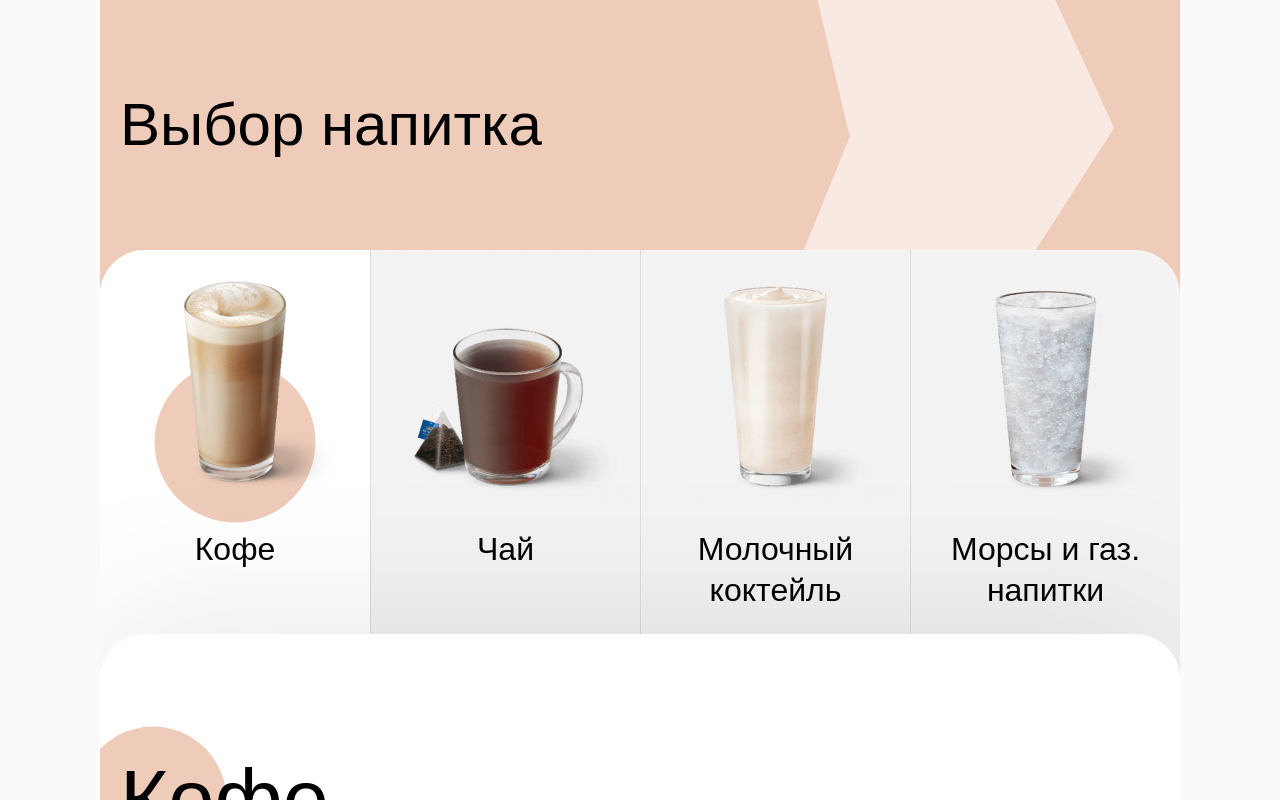
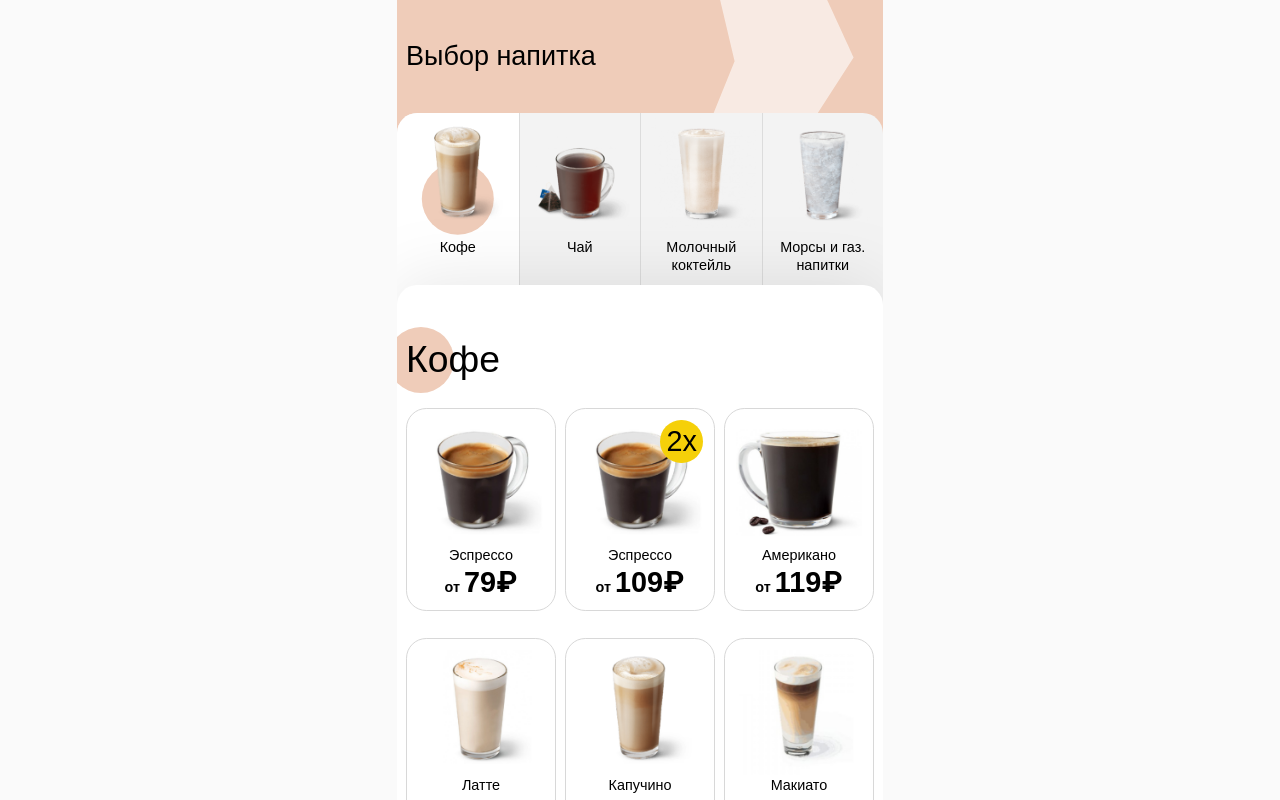
Before and after one commit to raamar/coffee, a SvelteKit app: page /select in a window 1280 px wide. Shown: the top 800 px of the page. Built offline with nearby package versions, Linux system fonts and the light colour scheme; a web font is replaced by a local one.

Commit message:
анимация айтемов

```diff
--- a/src/routes/select/Select_Product.svelte
+++ b/src/routes/select/Select_Product.svelte
@@ -2,16 +2,40 @@
 	import ProductCard from '$lib/components/Product_Card.svelte';
 	import config from '$lib/config';
 	import product_type from '$lib/stores/product_type';
+	import { product_types } from '$lib/config';
+	import { fly, scale } from 'svelte/transition';
+
+	let prev_index: number = -1;
+	let dir = false;
+
+	const get_offset_by_dir = (dir: boolean) => (dir ? '100%' : '-100%');
+
+	$: {
+		const current = Object.keys(product_types).indexOf($product_type);
+
+		dir = prev_index < current;
+		prev_index = current;
+	}
 </script>
 
 <section class="rounded-top">
-	<p class="title">{$product_type}</p>
+	{#key $product_type}
+		<div
+			class="item"
+			in:fly={{ x: get_offset_by_dir(dir) }}
+			out:fly={{ x: get_offset_by_dir(!dir) }}
+		>
+			<p class="title">{$product_type}</p>
 
-	<ul>
-		{#each config[$product_type] as item}
-			<ProductCard {item} />
-		{/each}
-	</ul>
+			<ul>
+				{#each config[$product_type] as item, index (`${$product_type}_${index}`)}
+					<div transition:scale|global={{ delay: index * 100 }}>
+						<ProductCard {item} />
+					</div>
+				{/each}
+			</ul>
+		</div>
+	{/key}
 </section>
 
 <style>
@@ -21,8 +45,15 @@
 		margin-top: -80px;
 		filter: drop-shadow(0px -10px 75px rgba(0, 0, 0, 0.09));
 		z-index: 3;
+		display: grid;
 	}
 
+	.item {
+		grid-column-start: 1;
+		grid-column-end: 2;
+		grid-row-start: 1;
+		grid-row-end: 2;
+	}
 	.title {
 		font-size: 83px;
 		line-height: 92px;
--- a/src/routes/styles.css
+++ b/src/routes/styles.css
@@ -26,6 +26,7 @@ body {
 	justify-content: center;
 	align-items: center;
 	user-select: none;
+	zoom: 45%;
 }
 
 .app {
```
